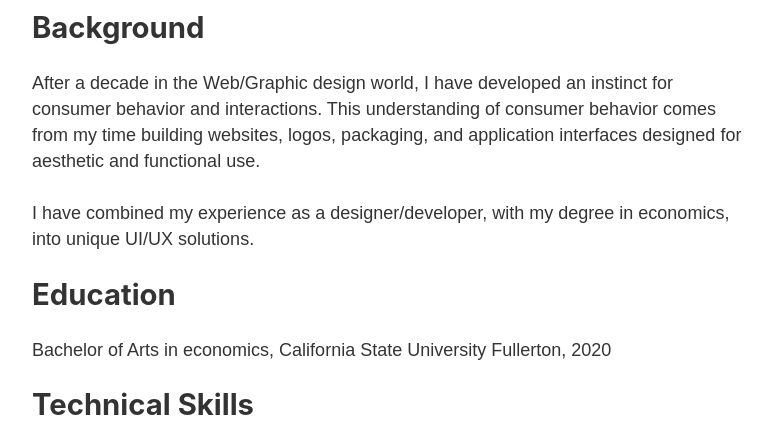
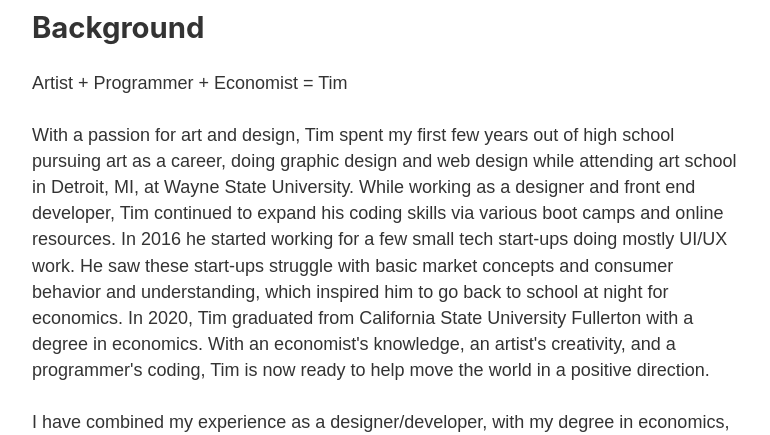
Before and after one commit to TimdinanCSUF/portfolio, a Gatsby site: page /about in a window 1280 px wide. Shown: the part 365-800 px from the top of the page, without its empty margins (251-1021 px from the left). Built offline with nearby package versions, Linux system fonts and the light colour scheme; Gatsby itself is replaced by a stand-in of ours.

Commit message:
Update about.js

```diff
--- a/src/pages/about.js
+++ b/src/pages/about.js
@@ -8,7 +8,10 @@ const AboutPage = () => {
     <Head title="About" />
       <h1>About</h1>
       <h2>Background</h2>
-      <p>After a decade in the Web/Graphic design world, I have developed an instinct for consumer behavior and interactions.  This understanding of consumer behavior comes from my time building websites, logos, packaging, and application interfaces designed for aesthetic and functional use.</p>
+    <p>Artist + Programmer + Economist = Tim</p>
+      <p>With a passion for art and design, Tim spent my first few years out of high school pursuing art as a career, doing graphic design and web design while attending art school in Detroit, MI, at Wayne State University.
+While working as a designer and front end developer, Tim continued to expand his coding skills via various boot camps and online resources.   In 2016 he started working for a few small tech start-ups doing mostly UI/UX work.  He saw these start-ups struggle with basic market concepts and consumer behavior and understanding, which inspired him to go back to school at night for economics.   In 2020, Tim graduated from California State University Fullerton with a degree in economics.
+With an economist's knowledge, an artist's creativity, and a programmer's coding, Tim is now ready to help move the world in a positive direction. </p>
       <p>I have combined my experience as a designer/developer, with my degree in economics, into unique UI/UX solutions.</p>
       <h2>Education</h2>
       <p>Bachelor of Arts in economics, California State University Fullerton, 2020</p>
```
